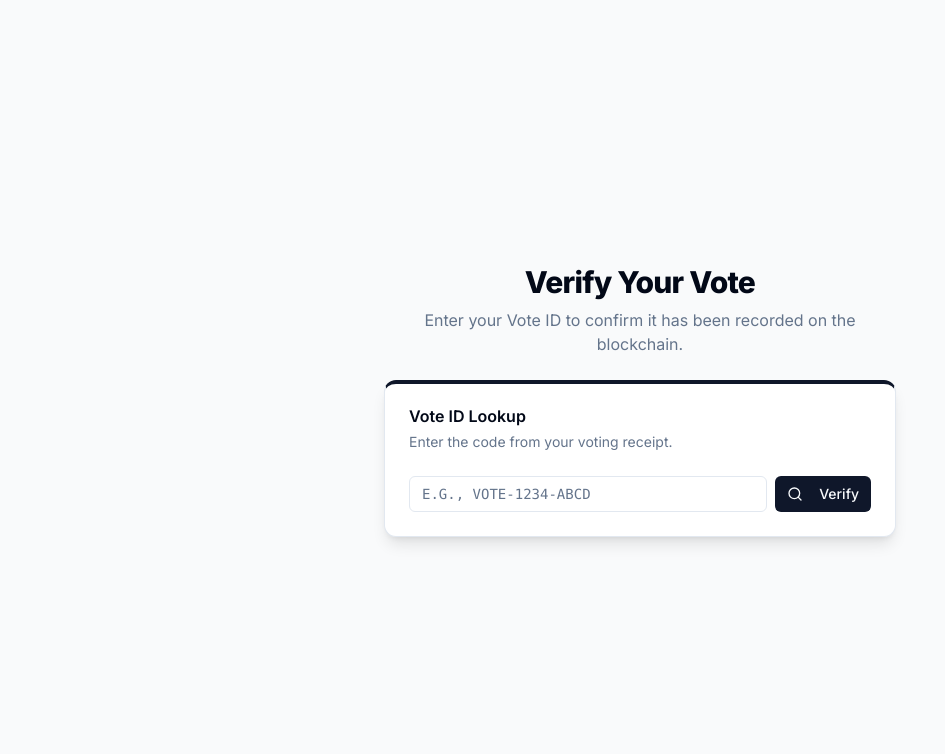
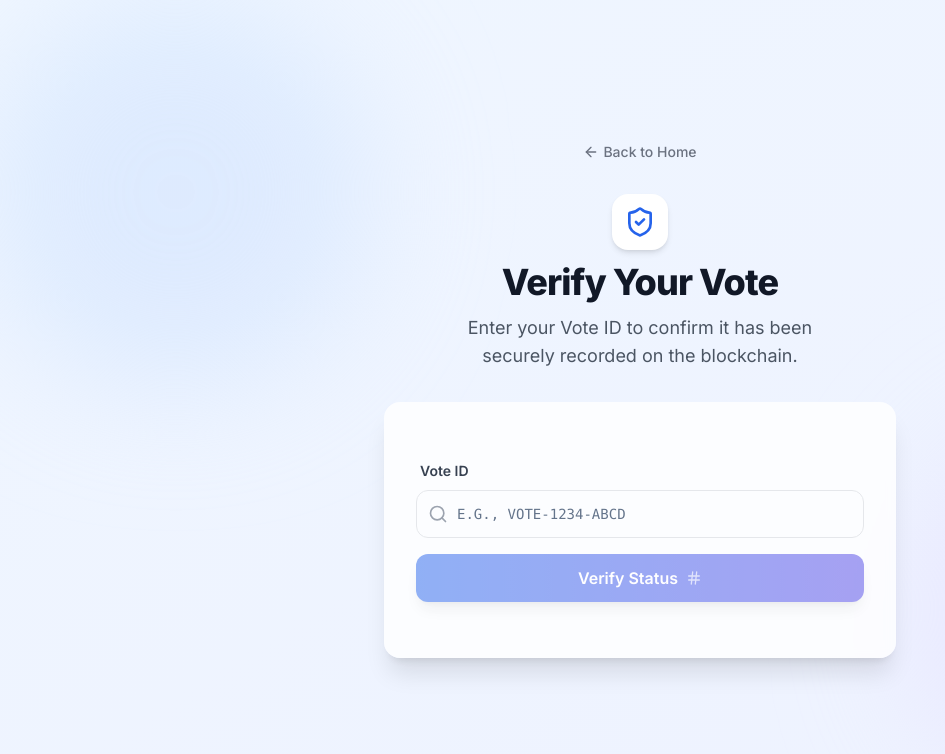
Before and after one commit to UtkarshBytes/voting-system, a Next.js app: page /verify in a window 1280 px wide. Shown: the top 754 px of the page, without its empty margins (0-945 px from the left). Built offline with nearby package versions, Linux system fonts and the light colour scheme.

Commit message:
Redesign Verify Vote page with premium UI and enhanced user feedback
Co-authored-by: UtkarshBytes <165547904+UtkarshBytes@users.noreply.github.com>

```diff
--- a/src/app/verify/page.tsx
+++ b/src/app/verify/page.tsx
@@ -2,11 +2,11 @@
 
 import React, { useState, Suspense } from 'react';
 import { useSearchParams } from 'next/navigation';
+import Link from 'next/link';
 import { Button } from '@/components/ui/button';
 import { Input } from '@/components/ui/input';
 import { Card, CardContent, CardDescription, CardFooter, CardHeader, CardTitle } from '@/components/ui/card';
-import { Loader2, Search, CheckCircle, XCircle } from 'lucide-react';
-import Link from 'next/link';
+import { Loader2, Search, CheckCircle, XCircle, ShieldCheck, ArrowLeft, Hash } from 'lucide-react';
 
 function VerifyContent() {
   const searchParams = useSearchParams();
@@ -35,13 +35,13 @@ function VerifyContent() {
       }
 
       if (!data.valid) {
-          setError('Invalid Vote ID');
+          setError('Invalid Vote ID. Please check your receipt and try again.');
       } else {
           setResult(data);
       }
 
     } catch (err: any) {
-      setError(err.message || 'An error occurred');
+      setError(err.message || 'An error occurred during verification.');
     } finally {
       setLoading(false);
     }
@@ -53,84 +53,124 @@ function VerifyContent() {
   };
 
   return (
-    <div className="min-h-screen bg-gray-50 flex flex-col items-center justify-center p-4">
-      <div className="w-full max-w-lg space-y-6">
+    <div className="min-h-screen bg-gradient-to-br from-blue-50 to-indigo-50 flex flex-col items-center justify-center p-4 relative overflow-hidden">
 
-        <div className="text-center space-y-2">
-            <h1 className="text-3xl font-extrabold tracking-tight text-foreground">Verify Your Vote</h1>
-            <p className="text-muted-foreground">
-                Enter your Vote ID to confirm it has been recorded on the blockchain.
+      {/* Background Blobs */}
+      <div className="absolute top-0 -left-4 w-96 h-96 bg-blue-100 rounded-full mix-blend-multiply filter blur-3xl opacity-50 animate-blob pointer-events-none"></div>
+      <div className="absolute bottom-0 -right-4 w-96 h-96 bg-purple-100 rounded-full mix-blend-multiply filter blur-3xl opacity-50 animate-blob animation-delay-2000 pointer-events-none"></div>
+
+      <div className="w-full max-w-lg space-y-8 relative z-10">
+
+        {/* Navigation & Header */}
+        <div className="space-y-6 text-center animate-in fade-in slide-in-from-top-4 duration-500">
+             <Link href="/" className="inline-flex items-center text-sm font-medium text-gray-500 hover:text-blue-600 transition-colors mb-2">
+                <ArrowLeft className="w-4 h-4 mr-1" /> Back to Home
+            </Link>
+
+            <div className="flex flex-col items-center gap-3">
+                <div className="p-3 bg-white rounded-2xl shadow-md">
+                    <ShieldCheck className="w-8 h-8 text-blue-600" />
+                </div>
+                <h1 className="text-4xl font-extrabold tracking-tight text-gray-900">Verify Your Vote</h1>
+                <p className="text-lg text-gray-600 max-w-sm mx-auto">
+                    Enter your Vote ID to confirm it has been securely recorded on the blockchain.
                 </p>
             </div>
+        </div>
 
-        <Card className="shadow-lg border-t-4 border-t-primary">
-            <CardHeader>
-                <CardTitle>Vote ID Lookup</CardTitle>
-                <CardDescription>Enter the code from your voting receipt.</CardDescription>
-            </CardHeader>
-            <CardContent>
-                <form onSubmit={handleSubmit} className="flex gap-2">
+        {/* Verification Card */}
+        <Card className="border-0 shadow-xl rounded-2xl overflow-hidden bg-white/80 backdrop-blur-sm animate-in fade-in zoom-in duration-300">
+            <CardContent className="p-8 space-y-6">
+                <form onSubmit={handleSubmit} className="space-y-4">
+                  <div className="space-y-2">
+                      <label htmlFor="voteId" className="text-sm font-semibold text-gray-700 ml-1">Vote ID</label>
+                      <div className="relative group">
+                        <Search className="absolute left-3 top-1/2 -translate-y-1/2 w-5 h-5 text-gray-400 group-focus-within:text-blue-500 transition-colors" />
                         <Input
+                            id="voteId"
                             value={input}
                             onChange={(e) => setInput(e.target.value)}
                             placeholder="e.g., VOTE-1234-ABCD"
-                    className="flex-1 font-mono uppercase"
+                            className="pl-10 h-12 text-lg font-mono uppercase border-gray-200 focus:border-blue-500 focus:ring-blue-500 rounded-xl transition-all"
+                            autoComplete="off"
                         />
-                  <Button type="submit" disabled={loading}>
-                    {loading ? <Loader2 className="w-4 h-4 animate-spin" /> : <Search className="w-4 h-4" />}
-                    <span className="ml-2 hidden sm:inline">Verify</span>
+                      </div>
+                  </div>
+
+                  <Button
+                    type="submit"
+                    disabled={loading || !input}
+                    className="w-full h-12 text-base font-semibold bg-gradient-to-r from-blue-600 to-indigo-600 hover:from-blue-700 hover:to-indigo-700 text-white shadow-lg hover:shadow-xl hover:scale-[1.02] transition-all duration-300 rounded-xl"
+                  >
+                    {loading ? <Loader2 className="w-5 h-5 animate-spin" /> : (
+                        <span className="flex items-center gap-2">
+                            Verify Status <Hash className="w-4 h-4 opacity-70" />
+                        </span>
+                    )}
                   </Button>
                 </form>
             </CardContent>
         </Card>
 
+        {/* Results Section */}
         {error && (
-           <Card className="border-red-500/50 bg-red-50 animate-in fade-in slide-in-from-bottom-2">
-             <CardContent className="flex items-center gap-4 p-6">
-               <XCircle className="w-8 h-8 text-red-500 flex-shrink-0" />
+           <Card className="border-l-4 border-l-red-500 shadow-lg bg-white animate-in fade-in slide-in-from-bottom-4 duration-300 rounded-xl overflow-hidden">
+             <CardContent className="flex items-start gap-4 p-6">
+               <div className="p-2 bg-red-50 rounded-full">
+                    <XCircle className="w-6 h-6 text-red-500" />
+               </div>
                <div>
-                 <h3 className="font-semibold text-red-900">Verification Failed</h3>
-                 <p className="text-red-700">{error}</p>
+                 <h3 className="font-bold text-gray-900 text-lg">Verification Failed</h3>
+                 <p className="text-gray-600 mt-1">{error}</p>
+                 <p className="text-xs text-gray-400 mt-2">Make sure you have copied the full ID from your receipt.</p>
                </div>
              </CardContent>
            </Card>
         )}
 
         {result && result.valid && (
-           <Card className="border-green-500/50 bg-white shadow-xl animate-in fade-in slide-in-from-bottom-2 overflow-hidden">
-             <div className="bg-green-50 p-6 flex items-center gap-4 border-b border-green-100">
-               <CheckCircle className="w-10 h-10 text-green-600 flex-shrink-0" />
+           <Card className="border-0 shadow-2xl bg-white overflow-hidden animate-in fade-in slide-in-from-bottom-4 duration-500 rounded-2xl ring-1 ring-black/5">
+             <div className="bg-gradient-to-r from-green-50 to-emerald-50 p-6 flex items-center gap-4 border-b border-green-100">
+               <div className="p-3 bg-white rounded-full shadow-sm">
+                    <CheckCircle className="w-8 h-8 text-green-600" />
+               </div>
                <div>
-                 <h3 className="text-xl font-bold text-green-800">Vote Recorded</h3>
-                 <p className="text-green-700">This vote is confirmed on the blockchain.</p>
+                 <h3 className="text-xl font-bold text-green-900">Vote Successfully Recorded</h3>
+                 <p className="text-green-700 text-sm font-medium">Confirmed on Blockchain Network</p>
                </div>
              </div>
 
-             <CardContent className="space-y-4 p-6">
-                <div className="grid gap-1">
-                    <label className="text-xs font-semibold uppercase text-muted-foreground">Election</label>
-                    <p className="font-medium text-lg text-foreground">{result.electionTitle}</p>
+             <CardContent className="space-y-6 p-8">
+                <div className="grid grid-cols-1 md:grid-cols-2 gap-6">
+                    <div className="space-y-1">
+                        <label className="text-xs font-bold uppercase tracking-wider text-gray-500">Election</label>
+                        <p className="font-bold text-lg text-gray-900">{result.electionTitle}</p>
+                    </div>
+                    <div className="space-y-1">
+                        <label className="text-xs font-bold uppercase tracking-wider text-gray-500">Timestamp</label>
+                        <p className="font-mono text-sm font-medium text-gray-700 bg-gray-50 px-2 py-1 rounded inline-block">
+                            {new Date(result.timestamp).toLocaleString()}
+                        </p>
+                    </div>
                 </div>
 
-                <div className="grid gap-1">
-                    <label className="text-xs font-semibold uppercase text-muted-foreground">Timestamp</label>
-                    <p className="font-mono text-sm">{new Date(result.timestamp).toLocaleString()}</p>
-                </div>
-
-                <div className="bg-muted/50 p-4 rounded-lg font-mono text-xs break-all space-y-3 border">
-                    <div>
-                        <span className="block text-muted-foreground mb-1">Block Number</span>
-                        <span className="font-bold text-foreground">#{result.blockNumber}</span>
+                <div className="bg-gray-900 p-5 rounded-xl font-mono text-xs break-all space-y-4 text-gray-300 shadow-inner">
+                    <div className="flex justify-between items-center border-b border-gray-800 pb-3">
+                        <span className="text-gray-500 uppercase font-semibold">Block Number</span>
+                        <span className="text-white font-bold text-base">#{result.blockNumber}</span>
                     </div>
                     <div>
-                        <span className="block text-muted-foreground mb-1">Blockchain Hash</span>
-                        <span className="text-foreground">{result.blockchainHash}</span>
+                        <span className="block text-gray-500 uppercase font-semibold mb-2">Transaction Hash</span>
+                        <span className="text-blue-400 leading-relaxed tracking-wide">{result.blockchainHash}</span>
                     </div>
                 </div>
              </CardContent>
 
-             <CardFooter className="bg-gray-50 p-4 flex justify-center text-sm text-muted-foreground">
-                <p>Private vote details are not publicly accessible.</p>
+             <CardFooter className="bg-gray-50 p-4 flex justify-center text-xs text-gray-500 border-t border-gray-100">
+                <div className="flex items-center gap-2">
+                    <ShieldCheck className="w-3 h-3" />
+                    SecureVote Protocol: Private vote details are encrypted and hidden.
+                </div>
              </CardFooter>
            </Card>
         )}
@@ -142,8 +182,8 @@ function VerifyContent() {
 export default function VerifyPage() {
     return (
         <Suspense fallback={
-            <div className="flex items-center justify-center min-h-screen">
-                <Loader2 className="w-8 h-8 animate-spin" />
+            <div className="flex items-center justify-center min-h-screen bg-gray-50">
+                <Loader2 className="w-8 h-8 animate-spin text-blue-600" />
             </div>
         }>
             <VerifyContent />
```
Lines whose indentation alone changed are shown as unchanged.
